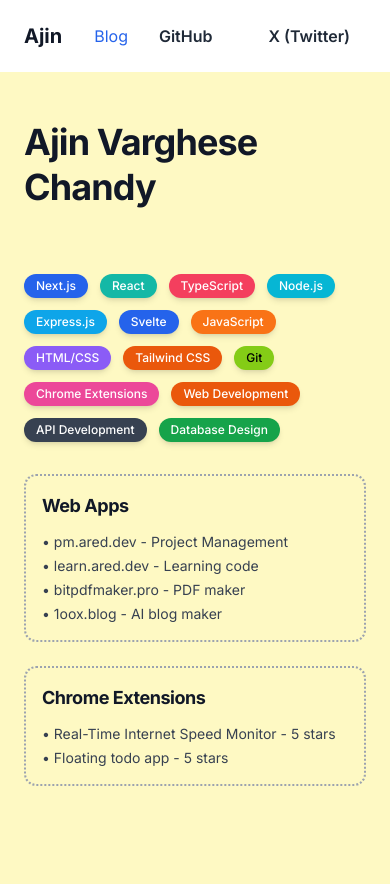
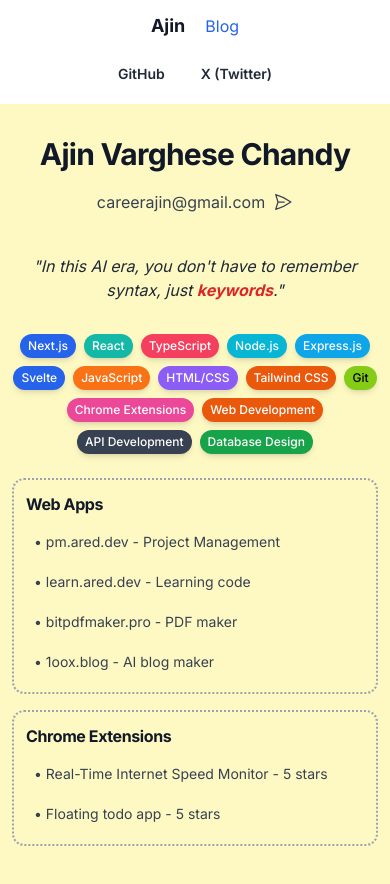
Before and after one commit to aajinn/0Ared, a Next.js app: page / in a window 390 px wide. Shown: the top 884 px of the page. Built offline with nearby package versions, Linux system fonts and the light colour scheme.

Commit message:
improve responsiveness across all pages and components

```diff
--- a/src/app/blog/[slug]/page.tsx
+++ b/src/app/blog/[slug]/page.tsx
@@ -25,10 +25,10 @@
   const title = match ? match[1] : params.slug.replace(/-/g, ' ');
   const body = match ? content.replace(match[0], '') : content;
   return (
-    <main className="flex justify-center">
-      <article className="prose prose-xl md:prose-2xl max-w-2xl w-full bg-white/90 rounded-lg shadow-lg p-8 my-12">
-        <Link href="/blog" className="inline-block mb-6 text-blue-600 hover:underline">← Back to Blog</Link>
-        <h1 className="text-4xl md:text-5xl font-extrabold mb-8 text-gray-900">{title}</h1>
+    <main className="flex justify-center px-2 sm:px-4">
+      <article className="prose prose-base sm:prose-lg md:prose-xl lg:prose-2xl max-w-full sm:max-w-2xl w-full bg-white/90 rounded-lg shadow-lg p-4 sm:p-8 my-8 sm:my-12">
+        <Link href="/blog" className="inline-block mb-4 sm:mb-6 text-blue-600 hover:underline text-base sm:text-lg">← Back to Blog</Link>
+        <h1 className="text-2xl sm:text-4xl md:text-5xl font-extrabold mb-6 sm:mb-8 text-gray-900">{title}</h1>
         <Description markdownContent={body} />
       </article>
     </main>
--- a/src/app/blog/page.tsx
+++ b/src/app/blog/page.tsx
@@ -17,12 +17,15 @@
 export default function BlogIndex() {
   const posts = getBlogPosts();
   return (
-    <main className="container mx-auto px-6 py-12">
-      <h1 className="text-3xl font-bold mb-8">Blog</h1>
-      <ul className="space-y-4">
+    <main className="container mx-auto px-3 sm:px-6 py-8 md:py-12">
+      <h1 className="text-2xl sm:text-3xl md:text-4xl font-bold mb-6 md:mb-8 text-center md:text-left">Blog</h1>
+      <ul className="space-y-3 sm:space-y-4">
         {posts.map((post) => (
           <li key={post.slug}>
-            <Link href={`/blog/${post.slug}`} className="text-blue-600 hover:underline text-lg">
+            <Link
+              href={`/blog/${post.slug}`}
+              className="block text-blue-600 hover:underline text-base sm:text-lg px-2 py-3 rounded-lg transition-colors duration-200 hover:bg-blue-50 focus:bg-blue-100 focus:outline-none"
+            >
               {post.slug.replace(/-/g, ' ')}
             </Link>
           </li>
--- a/src/app/page.tsx
+++ b/src/app/page.tsx
@@ -60,22 +60,36 @@
 
     return (
         <main className="min-h-screen bg-yellow-100">
-            <div className="container mx-auto px-6 py-12">
-                <div className="max-w-4xl">
+            <div className="container mx-auto px-3 sm:px-4 md:px-6 py-8 md:py-12">
+                <div className="max-w-4xl mx-auto">
                     {/* Hero Section */}
-                    <div className="mb-16">
-                        <h1 className="text-4xl md:text-6xl font-bold text-gray-900 mb-6 leading-tight">
+                    <div className="mb-10 md:mb-16 text-center md:text-left">
+                        <h1 className="text-3xl sm:text-4xl md:text-6xl font-bold text-gray-900 mb-4 md:mb-6 leading-tight">
                             Ajin Varghese Chandy
                         </h1>
+                        <p className="text-base sm:text-lg md:text-xl text-gray-700 flex flex-col items-center md:block">
+                            <a href="mailto:careerajin@gmail.com" className="hover:underline inline-flex items-center">
+                                careerajin@gmail.com
+                                <svg xmlns="http://www.w3.org/2000/svg" fill="none" viewBox="0 0 24 24" strokeWidth={1.5} stroke="currentColor" className="w-5 h-5 ml-2">
+                                    <path strokeLinecap="round" strokeLinejoin="round" d="M6 12L3.269 3.126A59.768 59.768 0 0121.485 12 59.77 59.77 0 013.27 20.876L5.999 12zm0 0h7.5" />
+                                </svg>
+                            </a>
+                        </p>
+                    </div>
+
+                    <div className="mb-8 md:mb-12 text-center md:text-left">
+                        <p className="text-base sm:text-xl text-gray-800 italic">
+                            "In this AI era, you don't have to remember syntax, just <strong className='text-red-600'>keywords</strong>."
+                        </p>
                     </div>
 
                     {/* Skills Section */}
-                    <div className="mb-8">
-                        <div className="flex flex-wrap gap-3">
+                    <div className="mb-6 md:mb-8">
+                        <div className="flex flex-wrap gap-2 sm:gap-3 justify-center md:justify-start">
                             {skills.map((skill, index) => (
                                 <div
                                     key={skill.name}
-                                    className={`${skill.color} px-3 py-1 rounded-full font-medium text-xs md:text-sm shadow-md hover:shadow-lg transition-all duration-300 hover:scale-105 cursor-default`}
+                                    className={`${skill.color} px-2 py-1 sm:px-3 rounded-full font-medium text-xs sm:text-sm shadow-md hover:shadow-lg transition-all duration-300 hover:scale-105 cursor-default`}
                                 >
                                     {skill.name}
                                 </div>
@@ -84,7 +98,7 @@
                     </div>
 
                     {/* Projects Section */}
-                    <div className="grid grid-cols-1 md:grid-cols-2 gap-6">
+                    <div className="grid grid-cols-1 gap-4 sm:gap-6 md:grid-cols-2">
                         <CardList
                             title="Web Apps"
                             items={webApps}
--- a/src/components/CardList.tsx
+++ b/src/components/CardList.tsx
@@ -8,15 +8,15 @@
 
 const CardList: React.FC<CardListProps> = React.memo(({ title, items, className = "" }) => {
         return (
-                <div className={`bg-transparent border-2 border-dotted border-gray-400 rounded-xl p-4 ${className}`}>
-                        <h3 className="text-lg font-bold text-gray-900 mb-3">
+                <div className={`bg-transparent border-2 border-dotted border-gray-400 rounded-xl p-3 sm:p-4 ${className}`}>
+                        <h3 className="text-base sm:text-lg font-bold text-gray-900 mb-2 sm:mb-3">
                                 {title}
                         </h3>
-                        <ul className="space-y-1">
+                        <ul className="space-y-1 sm:space-y-2">
                                 {items.map((item, index) => (
                                         <li
                                                 key={`${title}-${index}`}
-                                                className="text-gray-700 text-sm hover:text-gray-900 transition-colors duration-200 cursor-pointer"
+                                                className="text-gray-700 text-sm sm:text-base hover:text-gray-900 transition-colors duration-200 cursor-pointer px-2 py-2 rounded-lg hover:bg-gray-100 focus:bg-gray-200 focus:outline-none"
                                         >
                                                 • {item}
                                         </li>
--- a/src/components/Description.tsx
+++ b/src/components/Description.tsx
@@ -10,8 +10,8 @@
     DescriptionProps
 > = ({ markdownContent }) => {
     return (
-        <section className="mb-8 relative">
-            <div className="markdown">
+        <section className="mb-6 sm:mb-8 relative">
+            <div className="markdown text-base sm:text-lg leading-relaxed sm:leading-loose">
                 <ReactMarkdown
                     remarkPlugins={[
                         remarkGfm,
--- a/src/components/Header.tsx
+++ b/src/components/Header.tsx
@@ -2,27 +2,25 @@
 
 export default function Header() {
      return (
-          <header className="bg-white shadow-md py-4 px-6 flex items-center justify-between">
-               <div className="flex items-center gap-4">
-                    <Link href="/" className="font-bold text-xl text-gray-900">Ajin</Link>
-                    <Link href="/blog" className="ml-4 text-blue-600 hover:underline">Blog</Link>
+          <header className="bg-white shadow-md py-3 px-3 sm:py-4 sm:px-6 flex flex-col sm:flex-row items-center justify-between gap-2 sm:gap-0">
+               <div className="flex items-center gap-3 sm:gap-4 mb-2 sm:mb-0">
+                    <Link href="/" className="font-bold text-lg sm:text-xl text-gray-900">Ajin</Link>
+                    <Link href="/blog" className="ml-2 sm:ml-4 text-blue-600 hover:underline">Blog</Link>
                </div>
-               <div className="flex flex-col items-start">
-                    <nav className="flex flex-wrap space-x-6 md:space-x-8">
+               <nav className="flex flex-wrap gap-3 sm:gap-6 md:gap-8">
                     <Link
                          href="https://github.com/aajinn"
-                              className="hover:text-gray-700 px-4 py-2 font-semibold text-gray-800 transition-colors duration-300 hover:bg-white/50 rounded-lg"
+                         className="hover:text-gray-700 px-3 py-2 font-semibold text-gray-800 transition-colors duration-300 hover:bg-white/50 rounded-lg text-sm sm:text-base"
                     >
                          <span>GitHub</span>
                     </Link>
                     <Link
                          href="https://x.com/areddev"
-                              className="hover:text-gray-700 px-4 py-2 font-semibold text-gray-800 transition-colors duration-300 hover:bg-white/50 rounded-lg"
+                         className="hover:text-gray-700 px-3 py-2 font-semibold text-gray-800 transition-colors duration-300 hover:bg-white/50 rounded-lg text-sm sm:text-base"
                     >
                          <span>X (Twitter)</span>
                     </Link>
                </nav>
-               </div>
           </header>
      );
 }
```
Lines whose indentation alone changed are shown as unchanged.
